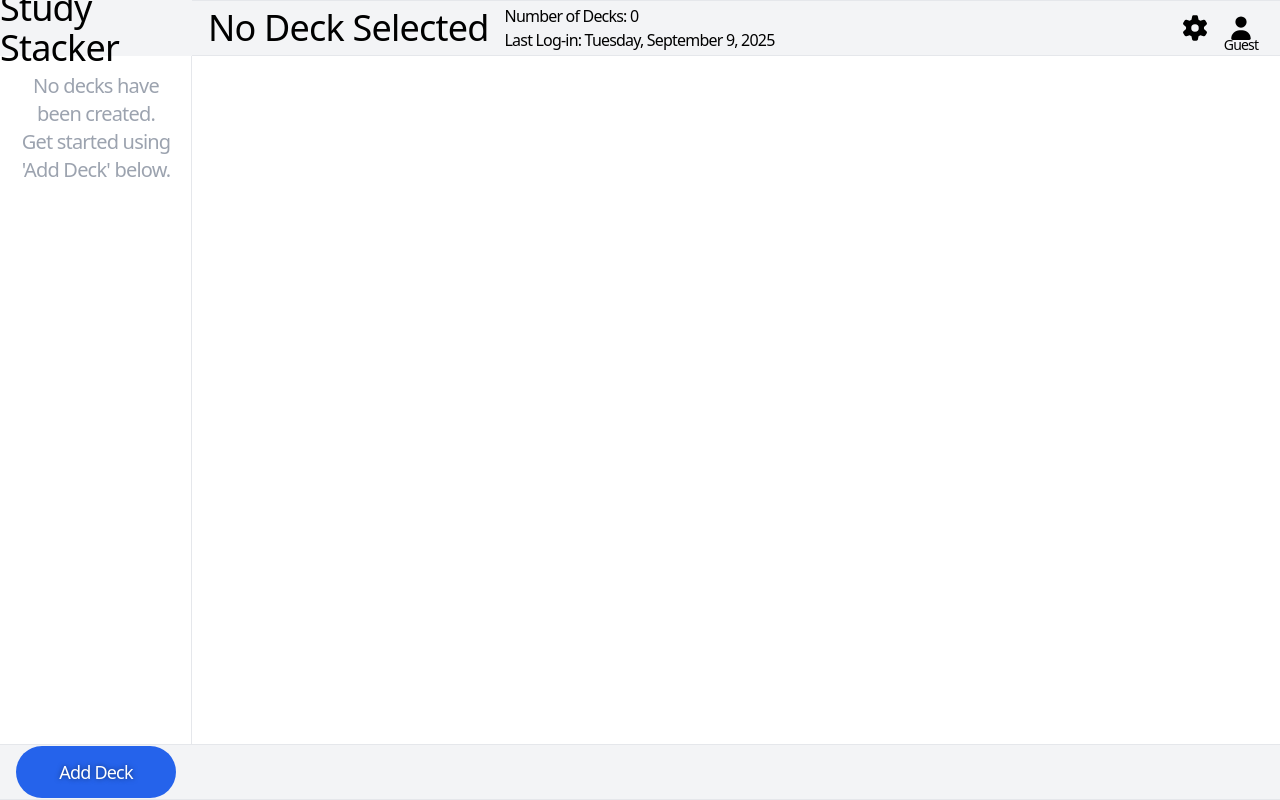
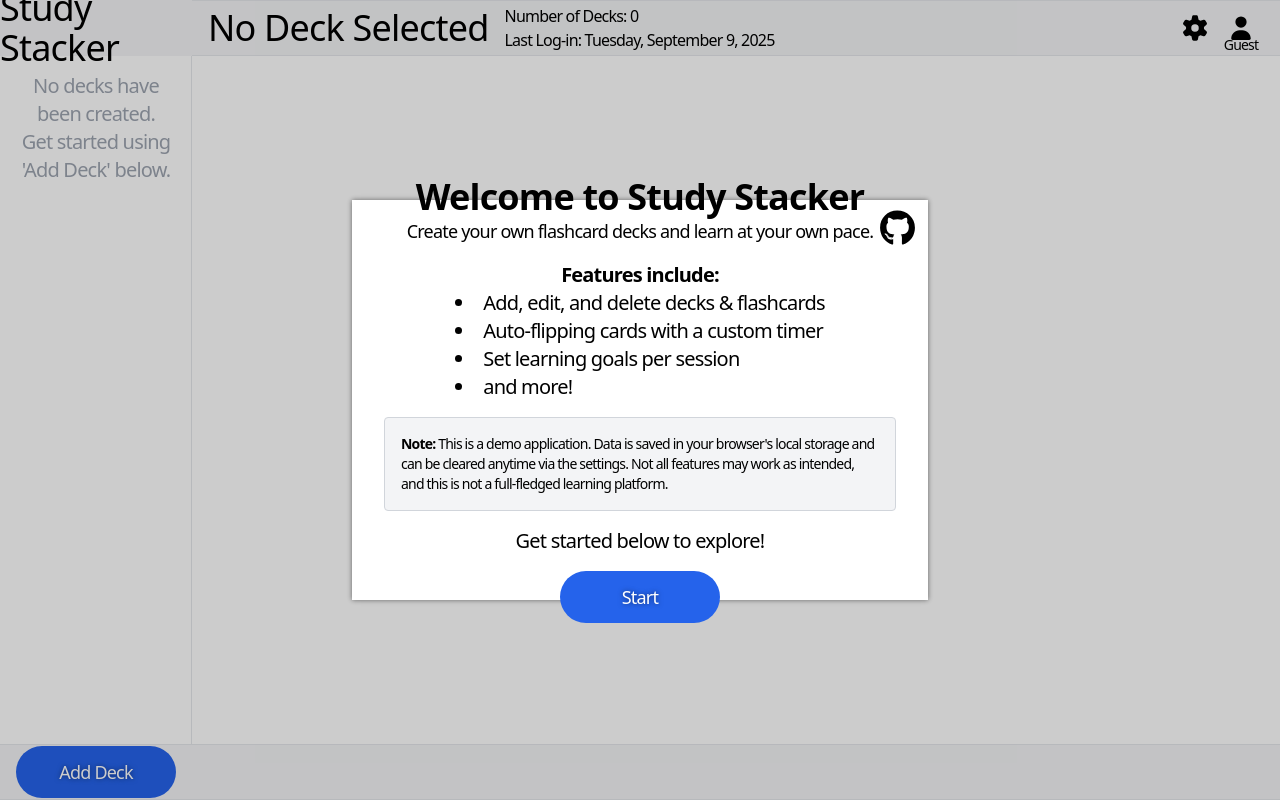
Before and after one commit to lseti1/AngularStudyStacker-123913, an Angular app: page / in a window 1280 px wide. Built offline with nearby package versions, Linux system fonts and the light colour scheme.

Commit message:
Functionality: FA imports, added welcome message component which only appears once during first visit

```diff
--- a/package.json
+++ b/package.json
@@ -29,7 +29,8 @@
     "@angular/platform-browser": "^20.1.0",
     "@angular/router": "^20.1.0",
     "@fortawesome/angular-fontawesome": "^3.0.0",
-    "@fortawesome/fontawesome-svg-core": "^7.0.0",
+    "@fortawesome/fontawesome-svg-core": "^7.0.1",
+    "@fortawesome/free-brands-svg-icons": "^7.0.1",
     "@fortawesome/free-solid-svg-icons": "^7.0.0",
     "@tailwindcss/line-clamp": "^0.4.4",
     "rxjs": "~7.8.0",
--- a/src/app/app.html
+++ b/src/app/app.html
@@ -3,4 +3,7 @@
     <div>
         <router-outlet />
     </div>
+    @if (isWelcomeMessage) {
+        <app-welcome-message (isWelcomeMessageVisible)="setIsWelcomeMessage($event)"/>
+    }
 </div>
--- a/src/app/app.ts
+++ b/src/app/app.ts
@@ -1,13 +1,19 @@
 import { Component, signal } from '@angular/core';
 import { RouterOutlet } from '@angular/router';
 import { Sidebar } from './sidebar/sidebar';
+import { WelcomeMessage } from "./welcome-message/welcome-message";
 
 @Component({
   selector: 'app-root',
-  imports: [RouterOutlet, Sidebar],
+  imports: [RouterOutlet, Sidebar, WelcomeMessage],
   templateUrl: './app.html',
   styleUrl: './app.css'
 })
 export class App {
   protected readonly title = signal('studyStacker');
+  public isWelcomeMessage: boolean = true;
+
+  setIsWelcomeMessage(value: boolean): void {
+    this.isWelcomeMessage = value;
+  }
 }
--- /dev/null
+++ b/src/app/welcome-message/welcome-message.html
@@ -0,0 +1,27 @@
+<div class="fixed inset-0 flex justify-center items-center bg-black/20">
+    <div class="relative flex flex-col gap-4 w-[45%] h-[50%] bg-white justify-center items-center shadow-full text-center p-8 text-xl">
+        <div>
+            <h1 class="text-4xl font-semibold">Welcome to Study Stacker</h1>
+            <p class="text-lg">Create your own flashcard decks and learn at your own pace.</p>
+        </div>
+        <div>
+            <p class="font-semibold">Features include:</p>
+            <ul class="list-disc list-inside text-left">
+                <li>Add, edit, and delete decks & flashcards</li>
+                <li>Auto-flipping cards with a custom timer</li>
+                <li>Set learning goals per session</li>
+                <li>and more!</li>
+            </ul>
+        </div>
+
+        <div class="bg-gray-100 p-4 rounded border border-gray-300 text-left text-sm">
+            <p><strong>Note:</strong> This is a demo application. Data is saved in your browser's local storage and can be cleared anytime via the settings. Not all features may work as intended, and this is not a full-fledged learning platform.</p>
+        </div>
+        <p>Get started below to explore!</p>
+        <button (click)="onClose()" class="blue-btn">Start</button>
+
+        <a class="absolute top-2 right-2" href="https://github.com/lseti1/AngularStudyStacker-123913" target="_blank" rel="noopener noreferrer">
+            <fa-icon [icon]="faGithub" class="text-4xl"></fa-icon>
+        </a>
+    </div>
+</div>
--- /dev/null
+++ b/src/app/welcome-message/welcome-message.ts
@@ -0,0 +1,29 @@
+import { Component, EventEmitter, Output, signal } from '@angular/core';
+import { FontAwesomeModule } from '@fortawesome/angular-fontawesome';
+import { faGithub } from '@fortawesome/free-brands-svg-icons';
+
+@Component({
+  selector: 'app-welcome-message',
+  imports: [FontAwesomeModule],
+  templateUrl: './welcome-message.html',
+  styleUrl: './welcome-message.css'
+})
+export class WelcomeMessage {
+  public isVisible = signal<boolean>(true);
+  public faGithub = faGithub;
+  @Output() isWelcomeMessageVisible = new EventEmitter<boolean>();
+
+  ngOnInit(): void {
+    const seen = localStorage.getItem('welcomeSeen');
+    this.isVisible.set(!seen);
+    if (seen) {
+      this.isWelcomeMessageVisible.emit(false);
+    }
+  }
+
+  onClose(): void {
+    localStorage.setItem('welcomeSeen', 'true');
+    this.isVisible.set(false);
+    this.isWelcomeMessageVisible.emit(false);
+  }
+}
```
Also changed, not shown: src/app/welcome-message/welcome-message.css (added), 2 other files (tests, documents, lock files or other folders).
